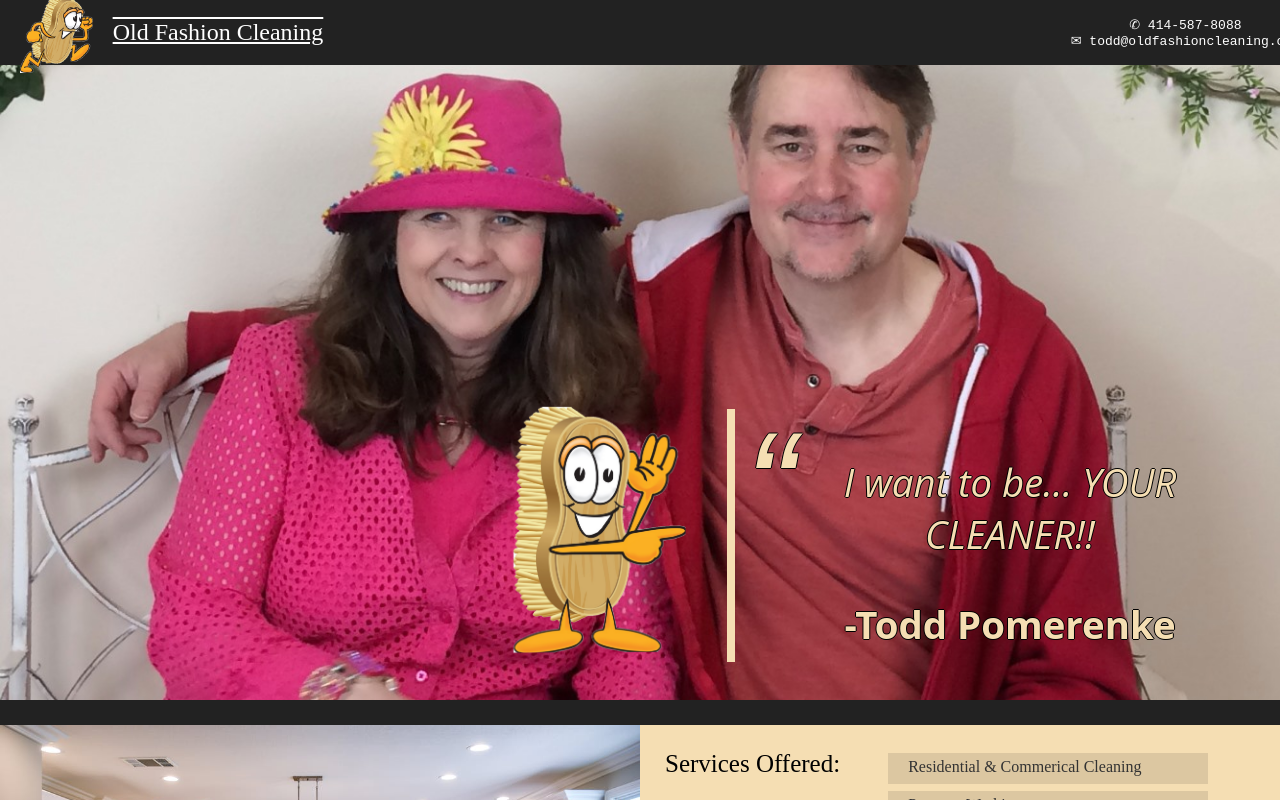
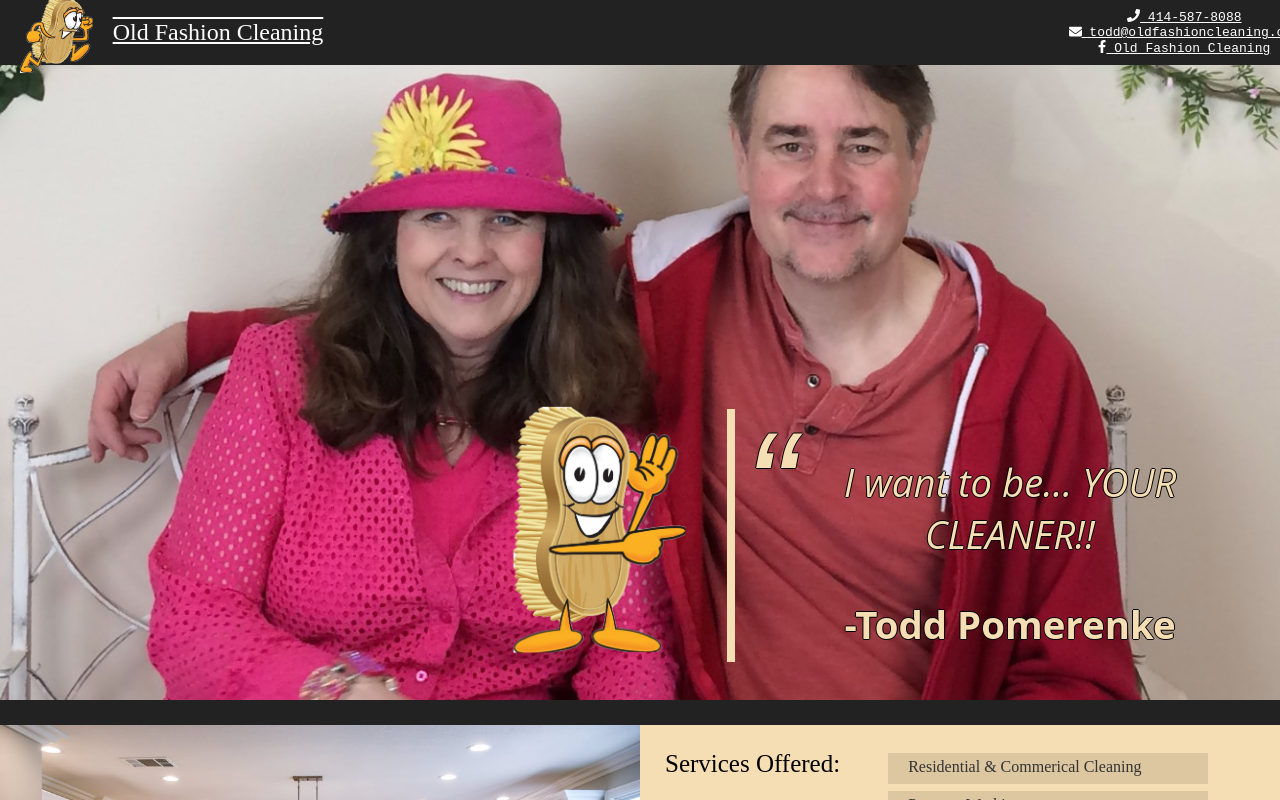
Before and after one commit to midnightmastermind/old_fashion_cleaning, a React (Create React App) app: page / in a window 1280 px wide. Shown: the top 800 px of the page. Built offline with nearby package versions, Linux system fonts and the light colour scheme.

Commit message:
added icons

```diff
--- a/package.json
+++ b/package.json
@@ -3,6 +3,10 @@
   "version": "0.1.0",
   "private": true,
   "dependencies": {
+    "@fortawesome/fontawesome-svg-core": "^1.2.28",
+    "@fortawesome/free-brands-svg-icons": "^5.13.0",
+    "@fortawesome/free-solid-svg-icons": "^5.13.0",
+    "@fortawesome/react-fontawesome": "^0.1.9",
     "react": "^15.5.4",
     "react-dom": "^15.5.4"
   },
--- a/src/App.css
+++ b/src/App.css
@@ -35,7 +35,9 @@
     font-weight: normal;
     text-decoration: underline overline;
 }
-
+.App-header a {
+    color: white;
+}
 .App-image {
     height: 700px;
     width: 100%;
--- a/src/App.js
+++ b/src/App.js
@@ -1,6 +1,9 @@
 import React, { Component } from 'react';
 import brush from './brush_header.png';
 import brush_point from './brush_point.png';
+import { FontAwesomeIcon } from '@fortawesome/react-fontawesome'
+import { faPhone, faEnvelope } from '@fortawesome/free-solid-svg-icons'
+import { faFacebookF } from '@fortawesome/free-brands-svg-icons'
 import './App.css';
 
 class App extends Component {
@@ -13,8 +16,9 @@ class App extends Component {
               <h2>Old Fashion Cleaning</h2>
             </div>
             <div className="contact">
-               <code>&#9990; 414-587-8088</code>
-               <code>&#9993; todd@oldfashioncleaning.org</code>
+               <code><a href="tel:414-587-8088"><FontAwesomeIcon icon={faPhone} /> 414-587-8088</a></code>
+               <code><a href="mailto:todd@oldfashioncleaning.org"><FontAwesomeIcon icon={faEnvelope} /> todd@oldfashioncleaning.org</a></code>
+               <code><a href="https://www.facebook.com/Todd-Pomerenke-Old-Fashion-Cleaning-198493246828195"><FontAwesomeIcon icon={faFacebookF}/> Old Fashion Cleaning</a></code>
             </div>
 
         </div>
```
Also changed, not shown: 1 other file (tests, documents, lock files or other folders).
